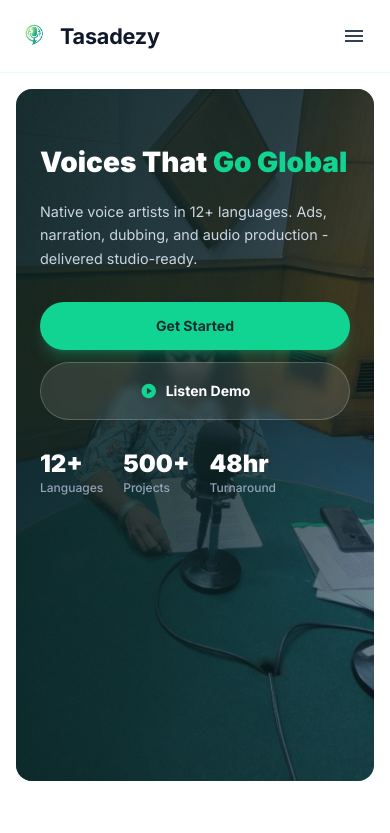
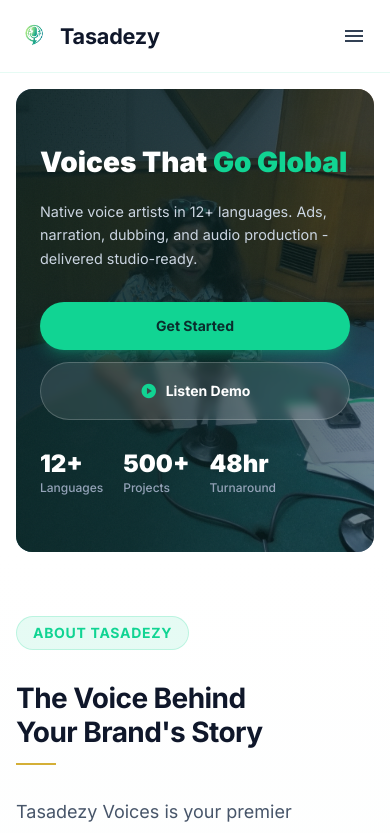
Before and after one commit to YashSensei/tasadezy, a React (Vite) app: page / in a window 390 px wide. Shown: the top 833 px of the page. Built offline with nearby package versions, Linux system fonts and the light colour scheme.

Commit message:
feat: enhance hero card styling for responsive design and improved layout

```diff
--- a/src/index.css
+++ b/src/index.css
@@ -292,6 +292,16 @@ body {
   background-color: #d4af37;
 }
 
+.hero-card {
+  min-height: auto;
+}
+
+@media (min-width: 768px) {
+  .hero-card {
+    min-height: clamp(500px, 82vh, 800px);
+  }
+}
+
 /* On small screens, remove the tilt on the hero image to avoid overflow */
 @media (max-width: 640px) {
   .hero-image-card {
--- a/src/pages/HomePage.jsx
+++ b/src/pages/HomePage.jsx
@@ -133,8 +133,8 @@ function HomePage() {
       {/* ── Hero - dark card with background image ────────────────────── */}
       <header className="px-4 sm:px-6 lg:px-8 pt-4 sm:pt-6">
         <div
-          className="relative max-w-7xl mx-auto overflow-hidden"
-          style={{ borderRadius: 'clamp(16px, 3vw, 24px)', minHeight: 'clamp(500px, 82vh, 800px)' }}
+          className="relative max-w-7xl mx-auto overflow-hidden hero-card"
+          style={{ borderRadius: 'clamp(16px, 3vw, 24px)' }}
         >
           {/* Background image */}
           <div
```
